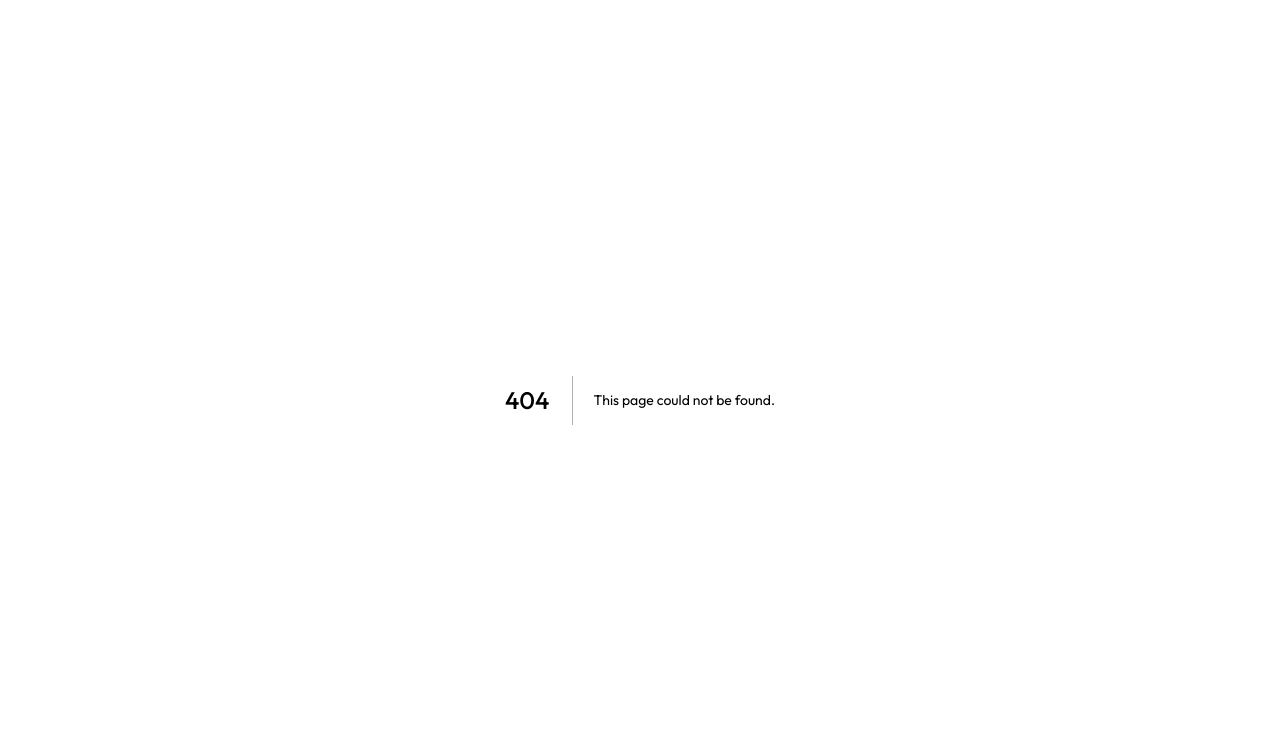
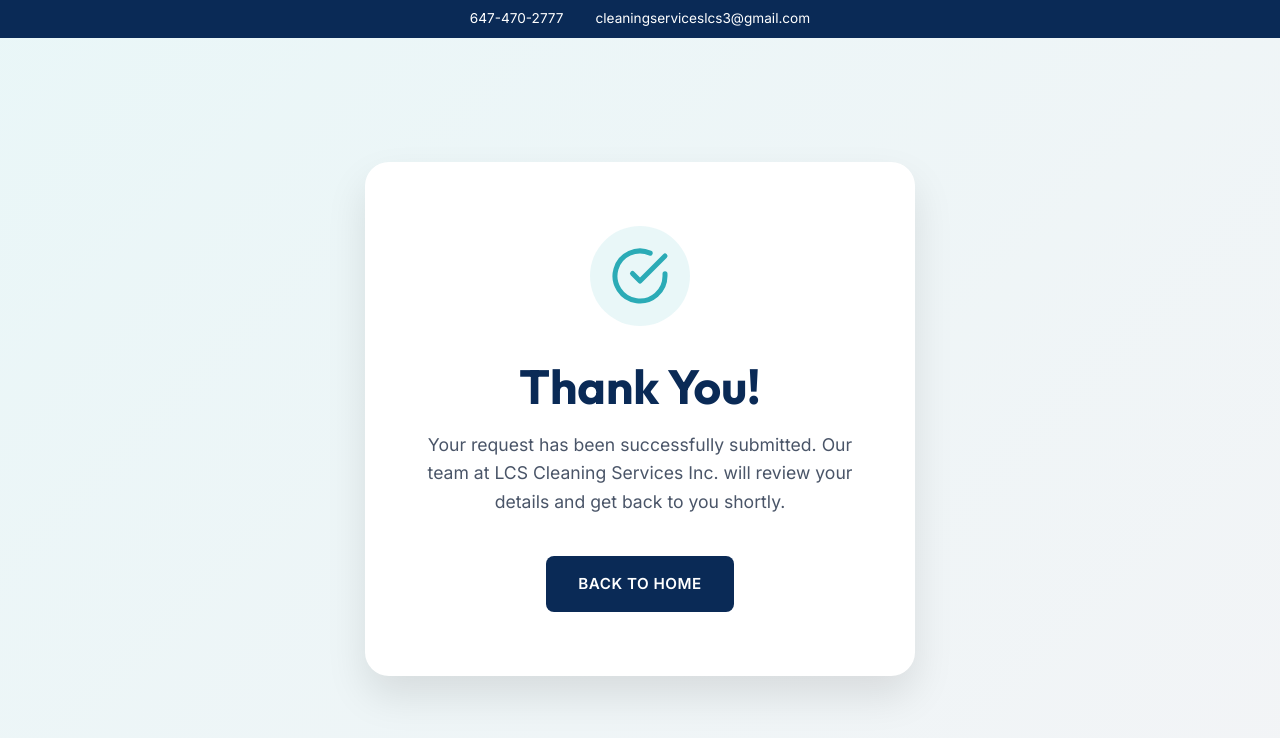
Before and after one commit to jawadashraf678/LCS-Cleaning-Services, a Next.js app: page /thank-you in a window 1280 px wide. Before the commit this address had no page. Shown: the top 738 px of the page. Built offline with nearby package versions, Linux system fonts and the light colour scheme.

Commit message:
Added Thank You page, shortened service texts, and polished CTA form

```diff
--- /dev/null
+++ b/src/app/thank-you/page.js
@@ -0,0 +1,47 @@
+"use client";
+
+import Link from "next/link";
+import styles from "./page.module.css";
+import { useEffect } from "react";
+import AOS from "aos";
+import "aos/dist/aos.css";
+
+export default function ThankYou() {
+  useEffect(() => {
+    AOS.init({
+      duration: 500,
+      once: true,
+      mirror: false,
+    });
+  }, []);
+
+  return (
+    <main className={styles.thankYouWrapper}>
+      {/* Top Bar for continuity */}
+      <div className={styles.topBar}>
+        <div className={`container ${styles.topBarContainer}`}>
+          <div className={styles.topBarInfo}>
+            <span>647-470-2777</span>
+            <span>cleaningserviceslcs3@gmail.com</span>
+          </div>
+        </div>
+      </div>
+
+      {/* Main Content */}
+      <div className={styles.contentContainer}>
+        <div className={styles.successCard} data-aos="zoom-in">
+          <div className={styles.iconWrapper}>
+            <svg width="60" height="60" viewBox="0 0 24 24" fill="none" stroke="currentColor" strokeWidth="2" strokeLinecap="round" strokeLinejoin="round"><path d="M22 11.08V12a10 10 0 1 1-5.93-9.14"></path><polyline points="22 4 12 14.01 9 11.01"></polyline></svg>
+          </div>
+          <h1 className={styles.title}>Thank You!</h1>
+          <p className={styles.description}>
+            Your request has been successfully submitted. Our team at LCS Cleaning Services Inc. will review your details and get back to you shortly.
+          </p>
+          <Link href="/" className="btn btn-primary">
+            Back to Home
+          </Link>
+        </div>
+      </div>
+    </main>
+  );
+}
--- /dev/null
+++ b/src/app/thank-you/page.module.css
@@ -0,0 +1,86 @@
+.thankYouWrapper {
+  min-height: 100vh;
+  background-color: var(--bg-color);
+  display: flex;
+  flex-direction: column;
+}
+
+.topBar {
+  background-color: var(--primary-color);
+  color: white;
+  padding: 0.5rem 0;
+  font-size: 0.85rem;
+}
+
+.topBarContainer {
+  display: flex;
+  justify-content: center;
+}
+
+.topBarInfo {
+  display: flex;
+  gap: 2rem;
+}
+
+.contentContainer {
+  flex: 1;
+  display: flex;
+  align-items: center;
+  justify-content: center;
+  padding: 2rem;
+  background: linear-gradient(135deg, rgba(43, 171, 182, 0.1) 0%, rgba(10, 42, 86, 0.05) 100%);
+}
+
+.successCard {
+  background: white;
+  border-radius: 24px;
+  padding: 4rem 3rem;
+  max-width: 550px;
+  text-align: center;
+  box-shadow: 0 20px 40px rgba(0, 0, 0, 0.1);
+  display: flex;
+  flex-direction: column;
+  align-items: center;
+}
+
+.iconWrapper {
+  width: 100px;
+  height: 100px;
+  background-color: rgba(43, 171, 182, 0.1);
+  color: var(--secondary-color);
+  border-radius: 50%;
+  display: flex;
+  align-items: center;
+  justify-content: center;
+  margin-bottom: 2rem;
+}
+
+.title {
+  font-family: var(--font-heading);
+  color: var(--primary-color);
+  font-size: 3rem;
+  margin-bottom: 1rem;
+}
+
+.description {
+  color: var(--text-secondary);
+  font-size: 1.1rem;
+  line-height: 1.6;
+  margin-bottom: 2.5rem;
+}
+
+@media (max-width: 768px) {
+  .topBarInfo {
+    flex-direction: column;
+    align-items: center;
+    gap: 0.5rem;
+  }
+
+  .successCard {
+    padding: 3rem 2rem;
+  }
+
+  .title {
+    font-size: 2.5rem;
+  }
+}
```
Also changed, not shown: src/app/page.js (+65 -23 lines), src/app/page.module.css (+60 -15 lines), public/PIC.png (added), public/hero_cleaner.jpg (deleted).
